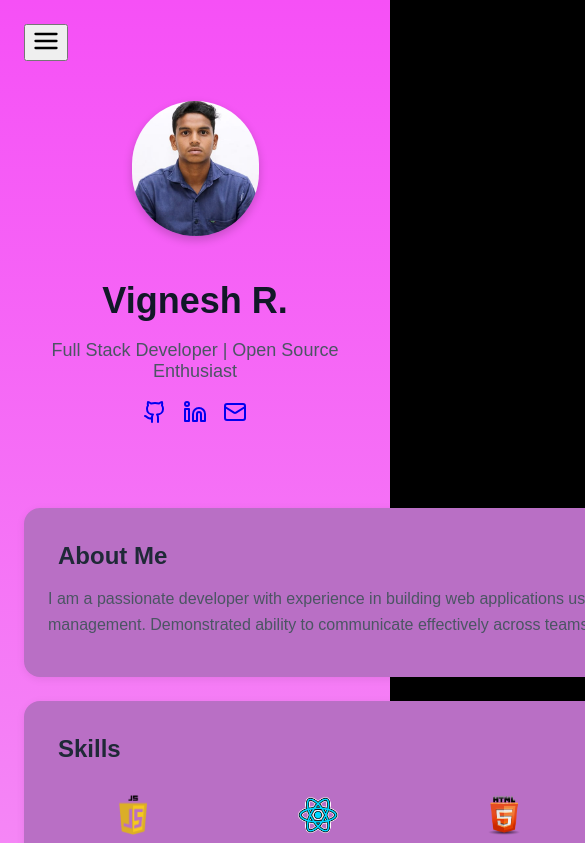
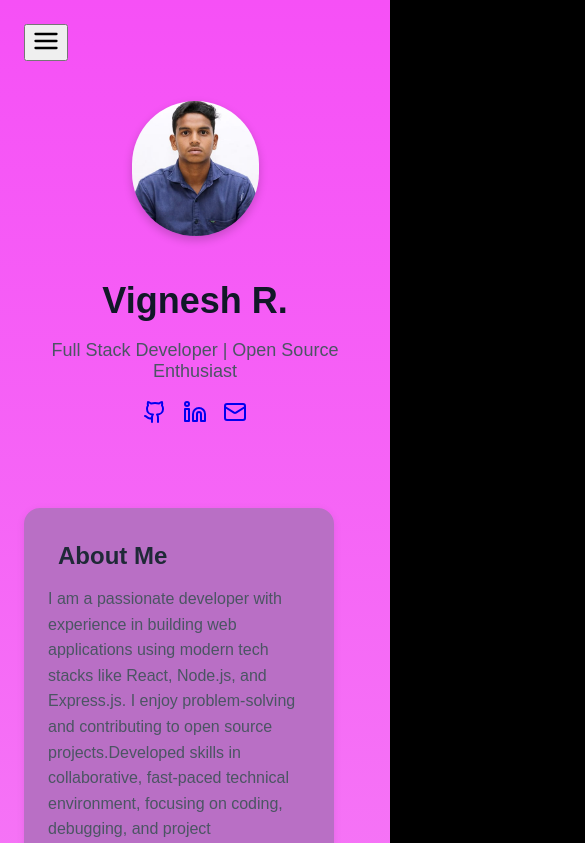
Before and after one commit to vignesh3002-cr/Personal-Portfolio, a React (Vite) app: page / in a window 390 px wide. Shown: the top 843 px of the page, 585 px wide, since content can reach past the window. Built offline with nearby package versions, Linux system fonts and the light colour scheme.

Commit message:
this site where modified to use on mobile phones as well

```diff
--- a/src/styles/Portfolio.css
+++ b/src/styles/Portfolio.css
@@ -76,13 +76,13 @@
   gap: 1.5rem;
 }
 
-@media (min-width: 768px) {
-  .portfolio-content {
-    grid-template-columns: repeat(2, 1fr);
-  }
+@media (min-width: 373px) {
 
-  .full-width {
-    grid-column: span 2;
+  .portfolio-card{
+    width: 310px;
+    height: 750px;
+    display: block;
+    object-fit: contain;
   }
 }
 
```
